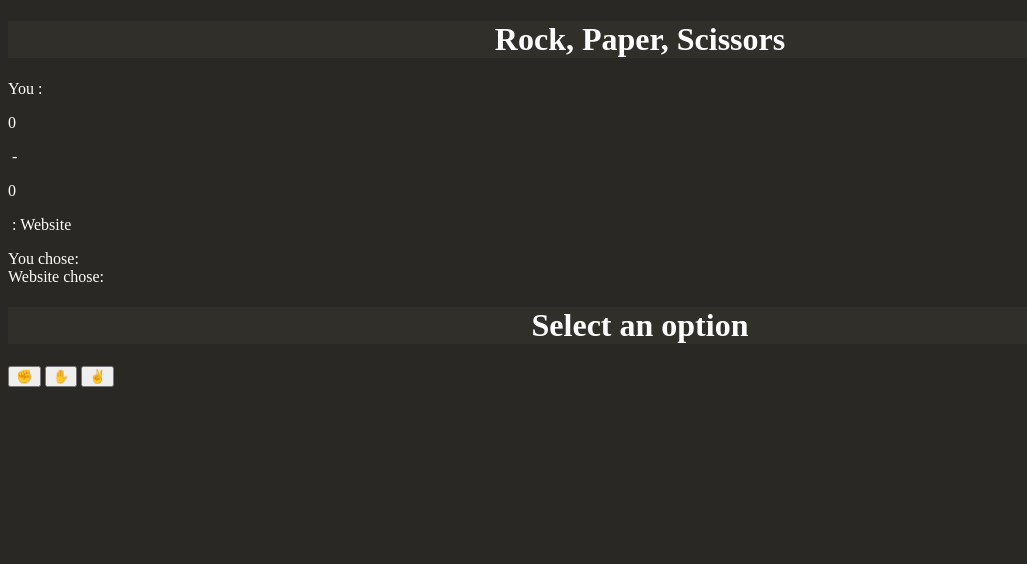
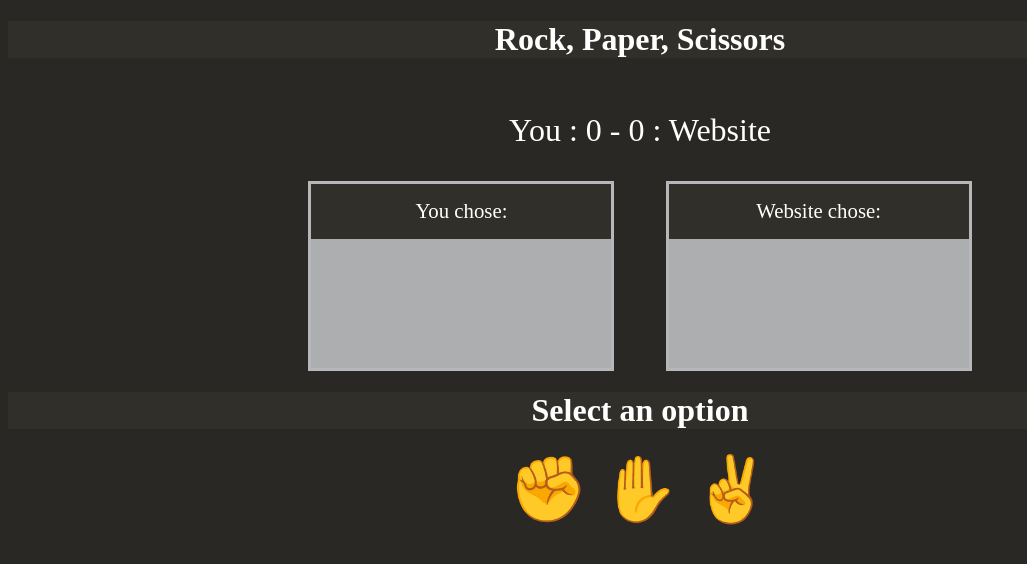
Before and after one commit to BeckSharp/Rock-Paper-Scissors, a plain HTML site: page index.html in a window 1280 px wide. Shown: the whole page, without its empty margins (0-1027 px from the left). Drawn offline with Linux system fonts and the light colour scheme.

Commit message:
Added more styling

```diff
--- a/css/styles.css
+++ b/css/styles.css
@@ -7,3 +7,69 @@ h1 {
     text-align: center;
     background-color: #302f29;
 }
+
+.selections {
+    display: flex;
+    justify-content: center;
+}
+
+.selection {
+    background: none;
+    border: none;
+    outline: none;
+    cursor: pointer;
+    font-size: 4rem;
+    transition: 50ms;
+}
+
+.selection:hover {
+    transform: scale(1.2);
+}
+
+.selection:active {
+    transform: scale(0.8);
+}
+
+.results {
+    display: flex;
+    justify-content: center;
+    align-items: center;
+    font-size: 2rem;
+}
+
+.boxes {
+    display: flex;
+    justify-content: center;
+}
+
+.box-gap {
+    height: 2vh;
+    width: 4vw;
+}
+
+.box {
+    height: 23vh;
+    width: 42vw;
+    max-height: 300px;
+    max-width: 300px;
+    background-color: #acaeb0;
+    border-style: solid;
+    border-color: #b5b7ba;
+}
+
+.box-header {
+    display: grid;
+    place-items: center;
+    height: 30%;
+    width: 100%;
+    background-color: #302f29;
+    font-size: 130%;
+}
+
+.box-body {
+    display: grid;
+    place-items: center;
+    height: 70%;
+    width: 100%;
+    font-size: 400%;
+}
```
